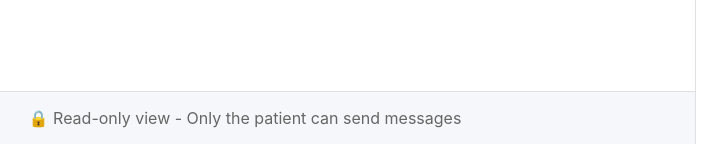
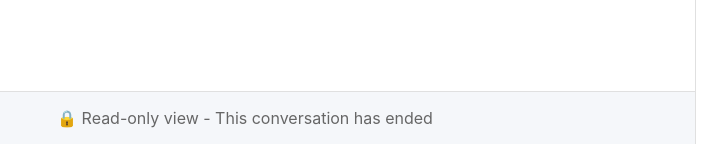
Before and after one commit to khaihtruong/cosmos, a Flask app: page /conversation/1 in a window 1280 px wide. Shown: the part 656-800 px from the top of the page, without its empty margins (245-972 px from the left). Run offline with Flask 3, Linux system fonts and the light colour scheme; a user stored in the database is signed in; data comes from the database, SQL or seed files in the repository; tables that the repository leaves empty hold one stand-in row (values such as "Sample post"); some libraries are stand-ins or nearby versions.

Commit message:
fix: Update read only chat lock text for users

```diff
--- a/llm_chat/routes/conversations.py
+++ b/llm_chat/routes/conversations.py
@@ -73,6 +73,7 @@ def view_conversation(conversation_id):
         abort(403)
 
     can_send_messages = conversation.user_id == current_user.id
+    is_provider = current_user.is_provider()
 
     # Check if conversation belongs to an expired window
     if conversation.window_id:
@@ -83,7 +84,7 @@ def view_conversation(conversation_id):
             if now > window.end_date or not window.is_active:
                 can_send_messages = False
 
-    return render_template("conversation.html", conversation_id=conversation_id, can_send_messages=can_send_messages)
+    return render_template("conversation.html", conversation_id=conversation_id, can_send_messages=can_send_messages, is_provider=is_provider)
 
 @conv_bp.route("/api/conversation/<int:conversation_id>")
 @login_required
--- a/templates/conversation.html
+++ b/templates/conversation.html
@@ -432,7 +432,11 @@
             </div>
             {% else %}
             <div class="input-container" style="text-align: center; padding: 1rem; background: #f5f7fa; border-top: 1px solid #e0e0e0;">
+                {% if is_provider %}
                 <p style="color: #666; margin: 0;">🔒 Read-only view - Only the patient can send messages</p>
+                {% else %}
+                <p style="color: #666; margin: 0;">🔒 Read-only view - This conversation has ended</p>
+                {% endif %}
             </div>
             {% endif %}
         </div>
```
